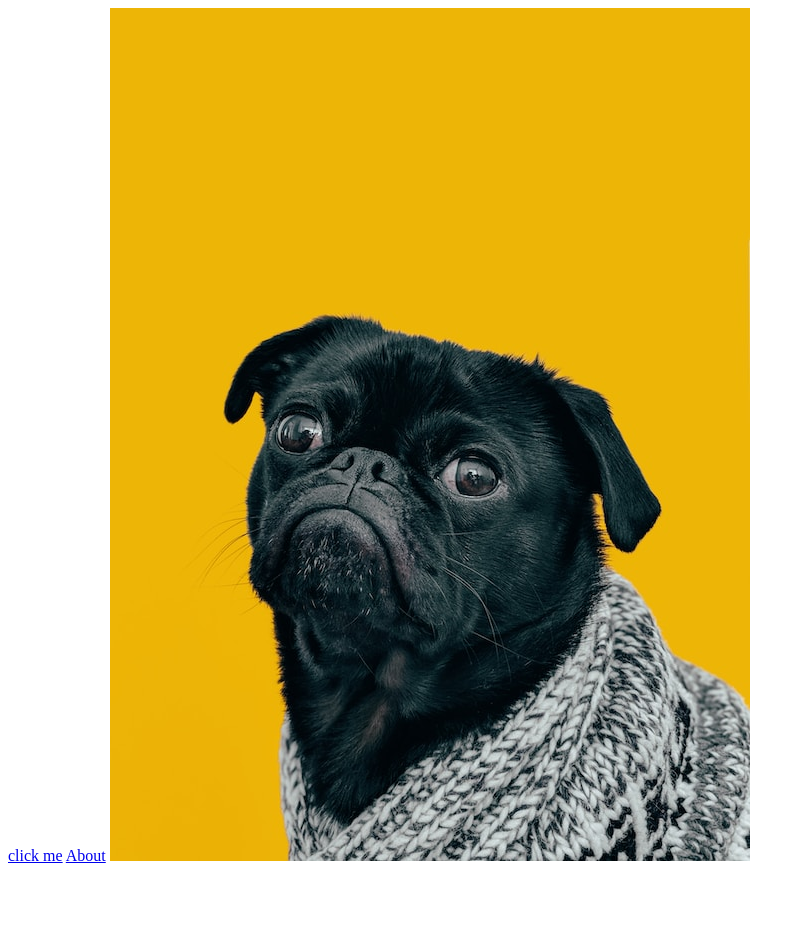
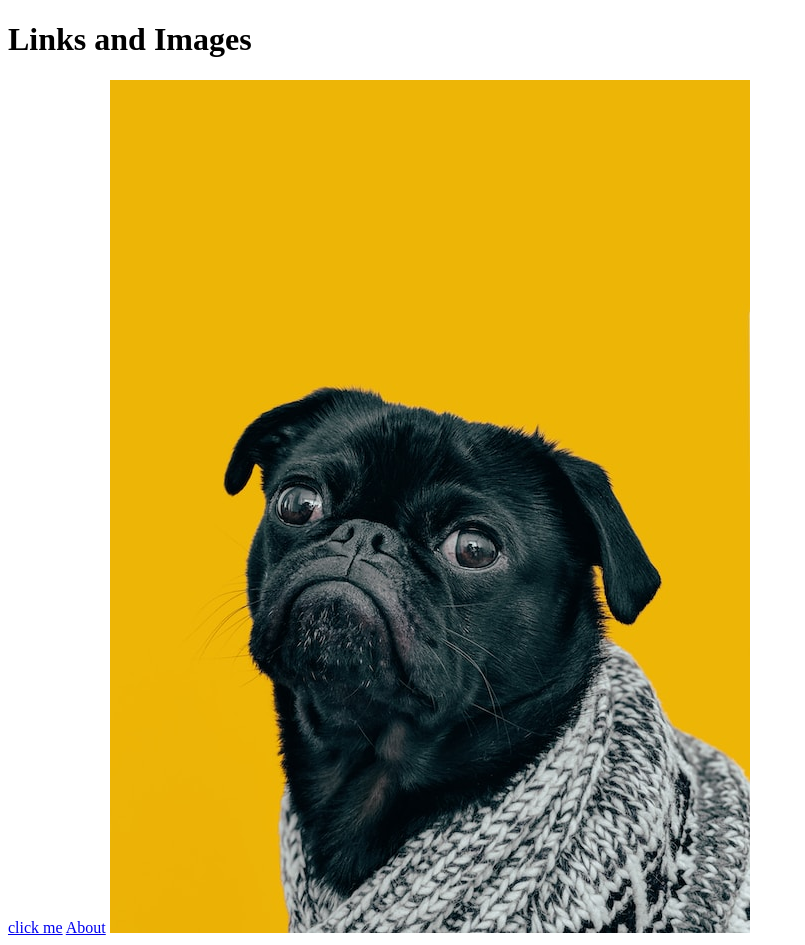
Before and after one commit to gmdpickett/odin-html, a plain HTML site: page html-boilerplate/odin-links-and-images/index.html in a window 1280 px wide. Shown: the whole page, without its empty margins (0-805 px from the left). Before the commit the page ends 873 px from the top, so only its background shows below. Drawn offline with Linux system fonts and the light colour scheme.

Commit message:
added h1 title to links and images page

```diff
--- a/html-boilerplate/odin-links-and-images/index.html
+++ b/html-boilerplate/odin-links-and-images/index.html
@@ -6,7 +6,7 @@
     <title>Links and Images</title>
 </head>
 <body>
-
+<h1> Links and Images</h1>
     <a href="https://www.theodinproject.com/about" target="_blank" rel="noopener noreferrer">click me</a>
 
     <a href="./pages/about.html">About</a>
```
